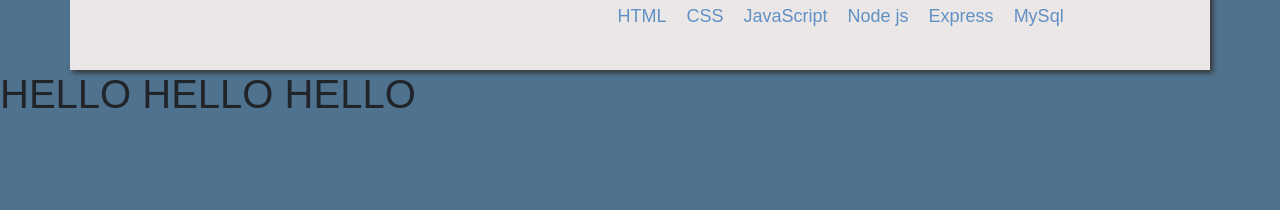
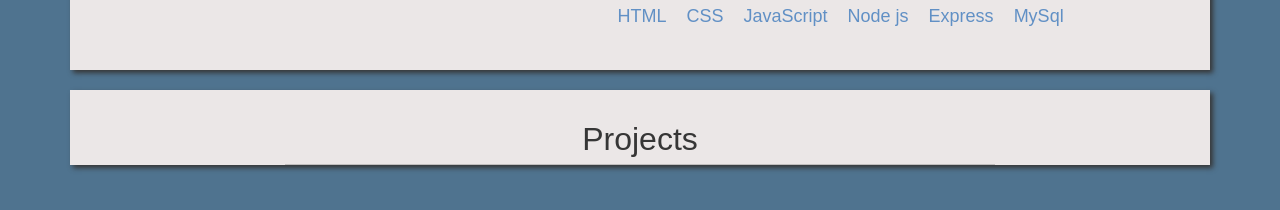
Before and after one commit to jbrown827/react-potfolio, a React (Create React App) app in the folder protfolio/: page /portfolio in a window 1280 px wide. Shown: the part 482-692 px from the top of the page. Built offline with nearby package versions, Linux system fonts and the light colour scheme.

Commit message:
Update Portfolio.js and add Project.js component

```diff
--- a/protfolio/src/App.js
+++ b/protfolio/src/App.js
@@ -1,13 +1,14 @@
 import React from "react";
 import Nav from "./components/Nav";
 import About from "./components/About";
+import Portfolio from "./components/Porfolio";
 
 function App() {
   return (
     <div className="App">
       <Nav />
       <About />
-      <h1>HELLO HELLO HELLO</h1>
+      <Portfolio />
     </div>
   );
 }
--- a/protfolio/src/components/Porfolio.js
+++ b/protfolio/src/components/Porfolio.js
@@ -0,0 +1,15 @@
+import React from "react";
+import Style from "./Style.css";
+
+const Portfolio = () => {
+  return (
+    <div id="portfolio" class="container-fluid">
+      <div class="container port-style">
+        <h2>Projects</h2>
+        <hr />
+      </div>
+    </div>
+  );
+};
+
+export default Portfolio;
--- /dev/null
+++ b/protfolio/src/components/Porject.js
@@ -0,0 +1,6 @@
+import React from "react";
+import Style from "./Style.css";
+
+const Project = () => {};
+
+export default Project;
```
